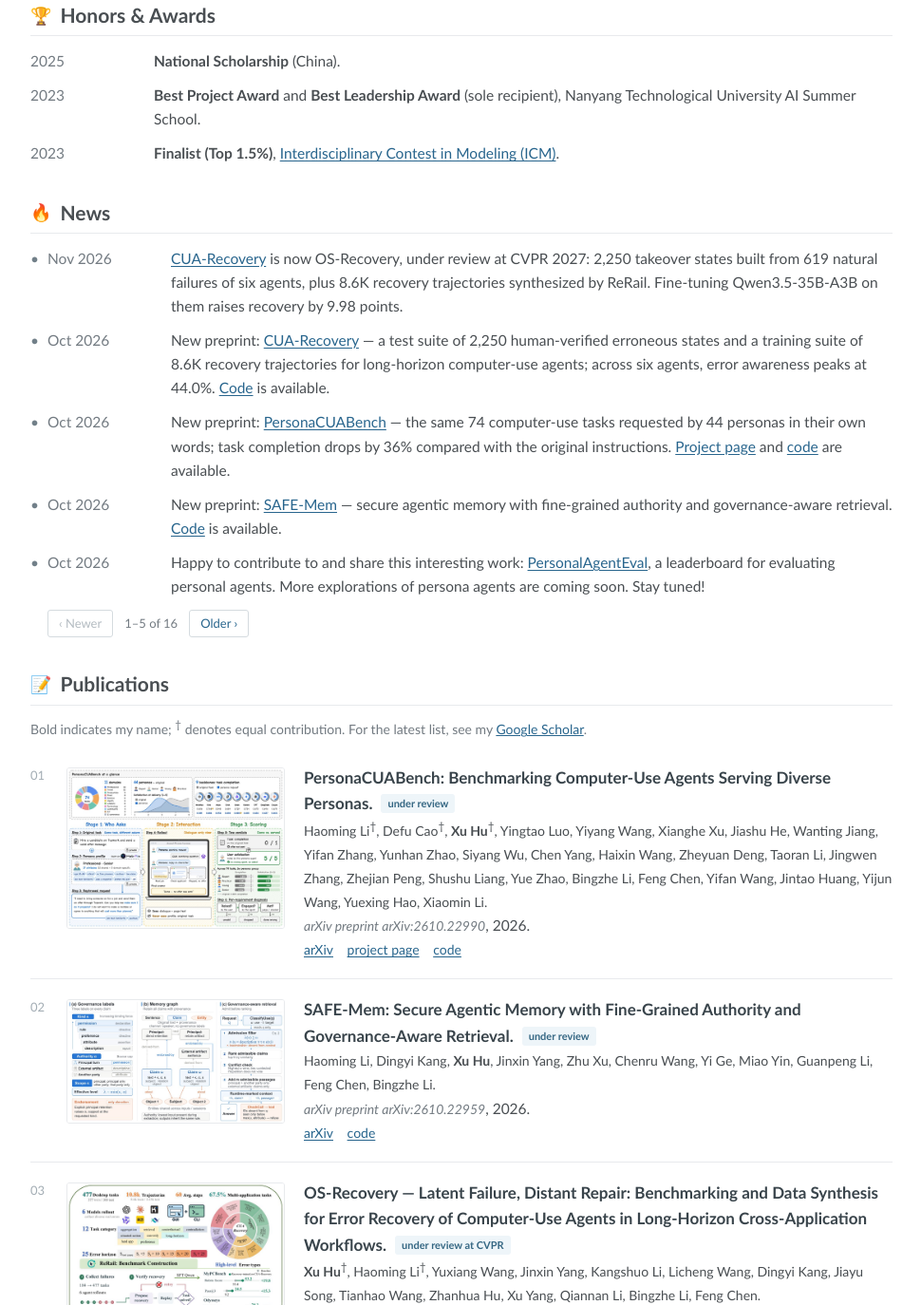
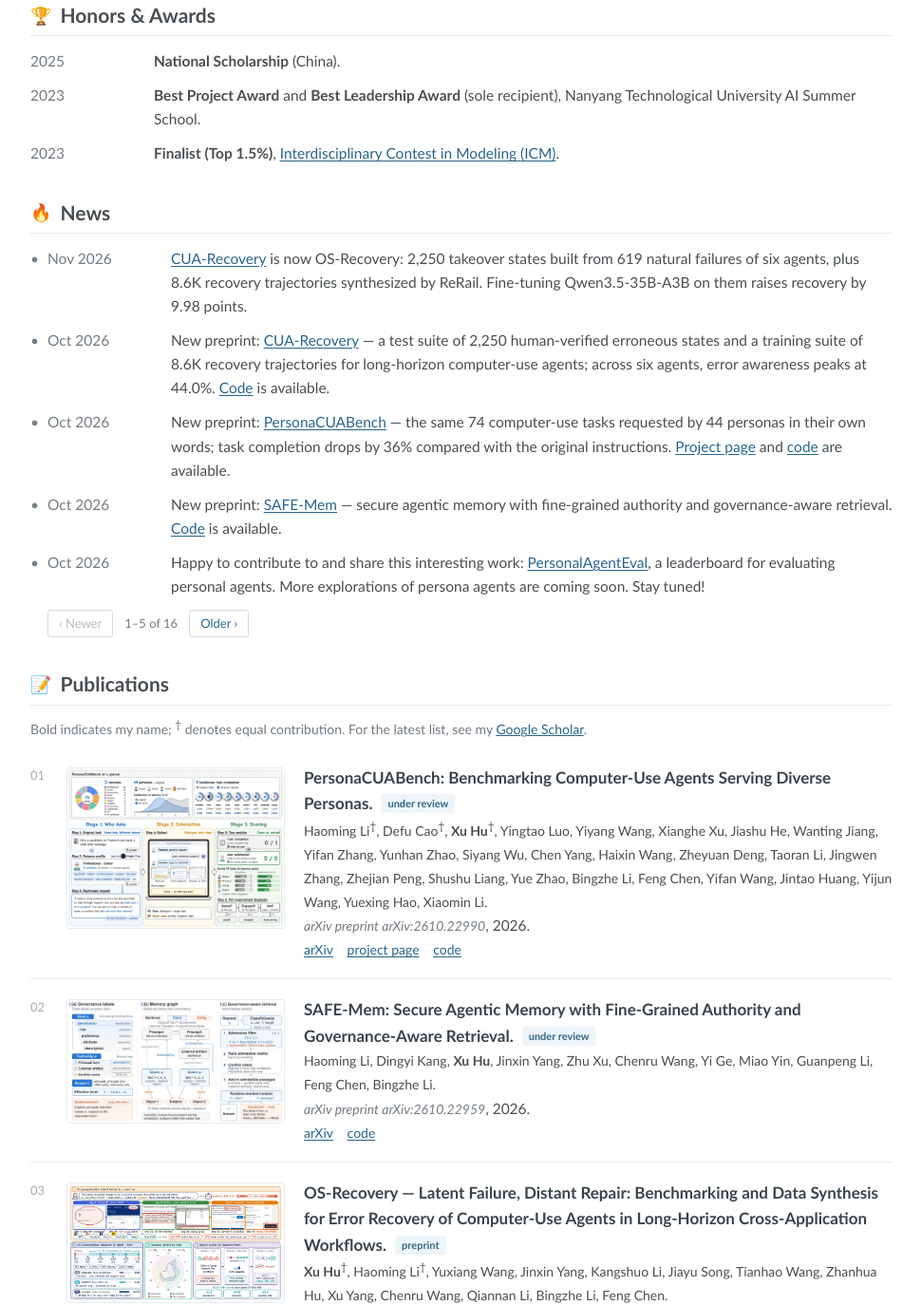
Before and after one commit to xu-hu-2002/xu-hu-2002.github.io, a plain HTML site: page index.html in a window 1280 px wide. Shown: the part 1426-2800 px from the top of the page at 95% size, without its empty margins (294-1264 px from the left). Drawn offline with Linux system fonts and the light colour scheme.

Commit message:
OS-Recovery: CVPR author list, new overview figure, drop venue status
Co-Authored-By: Claude Opus 5.5 <noreply@anthropic.com>
Claude-Session: https://claude.ai/code/session_01PHiNtiBvKpmxtk3nopovAV

```diff
--- a/index.html
+++ b/index.html
@@ -115,7 +115,7 @@
               <tr>
                 <th scope="row">Benchmarks for CUA</th>
                 <td class="work">
-                  <p><a href="https://arxiv.org/abs/2610.27645"><strong>OS-Recovery</strong></a> <span class="status">(under review at CVPR)</span>: a benchmark and training set for error recovery of computer-use agents in long-horizon cross-application workflows.</p>
+                  <p><a href="https://arxiv.org/abs/2610.27645"><strong>OS-Recovery</strong></a> <span class="status">(preprint)</span>: a benchmark and training set for error recovery of computer-use agents in long-horizon cross-application workflows.</p>
                   <p><a href="https://arxiv.org/abs/2610.22990"><strong>PersonaCUABench</strong></a> <span class="status">(under review at NAACL)</span>: the first benchmark to evaluate how persona influences agent task performance.</p>
                 </td>
                 <td>How robust are computer-use agents over long horizons, and how much does the user's persona change task performance?</td>
@@ -204,7 +204,7 @@
       <ul class="news" id="news-list">
         <li>
           <span class="date">Nov 2026</span>
-          <span class="what"><a href="https://arxiv.org/abs/2610.27645">CUA-Recovery</a> is now OS-Recovery, under review at CVPR 2027:
+          <span class="what"><a href="https://arxiv.org/abs/2610.27645">CUA-Recovery</a> is now OS-Recovery:
             2,250 takeover states built from 619 natural failures of six agents, plus 8.6K recovery trajectories synthesized by ReRail.
             Fine-tuning Qwen3.5-35B-A3B on them raises recovery by 9.98 points.
           </span>
@@ -372,16 +372,16 @@
         </li>
 
         <li class="has-fig">
-          <a class="pub-fig" href="figures/cua-recovery.jpg"><img src="figures/cua-recovery.jpg" width="1100" height="732" loading="lazy" alt="Overview of the OS-Recovery benchmark and its construction" /></a>
+          <a class="pub-fig" href="figures/os-recovery.jpg"><img src="figures/os-recovery.jpg" width="1600" height="877" loading="lazy" alt="Overview of the OS-Recovery benchmark and its construction" /></a>
           <div class="pub-body">
             <span class="pub-title"><a href="https://arxiv.org/abs/2610.27645">OS-Recovery &mdash; Latent Failure, Distant Repair: Benchmarking and Data Synthesis
               for Error Recovery of Computer-Use Agents in Long-Horizon Cross-Application Workflows.</a></span>
-            <span class="badge">under review at CVPR</span><br />
+            <span class="badge">preprint</span><br />
             <span class="pub-authors">
               <span class="me">Xu Hu</span><sup>†</sup>, Haoming Li<sup>†</sup>, Yuxiang Wang, Jinxin Yang,
-              Kangshuo Li, Licheng Wang, Dingyi Kang, Jiayu Song, Tianhao Wang, Zhanhua Hu, Xu Yang,
+              Kangshuo Li, Jiayu Song, Tianhao Wang, Zhanhua Hu, Xu Yang, Chenru Wang,
               Qiannan Li, Bingzhe Li, Feng Chen.</span><br>
-            <span class="pub-venue">Under review at CVPR 2027</span>. Earlier version on arXiv as CUA-Recovery (arXiv:2610.27645), 2026.<br>
+            <span class="pub-venue">arXiv preprint arXiv:2610.27645</span> (earlier version, as CUA-Recovery), 2026.<br>
             <span class="pub-links">
               <a href="https://arxiv.org/abs/2610.27645">arXiv</a>
               <a href="https://github.com/xu-hu-2002/CUA-Recovery">code</a>
```
Also changed, not shown: publications.html (+4 -4 lines), figures/os-recovery.jpg (added).
